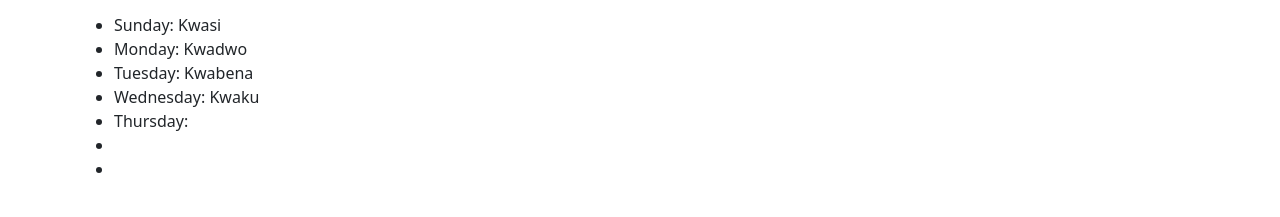
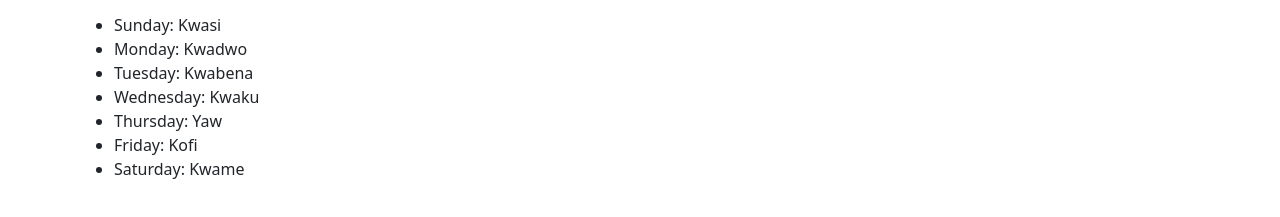
Before and after one commit to kahoragachau/Akan-Names, a plain HTML site: page index.html in a window 1280 px wide. Shown: the part 107-324 px from the top of the page. Drawn offline with nearby package versions, Linux system fonts and the light colour scheme.

Commit message:
Male names corresponding to the day od the week they were born

```diff
--- a/index.html
+++ b/index.html
@@ -20,9 +20,9 @@
             <li>Monday: Kwadwo</li>
             <li>Tuesday: Kwabena</li>
             <li>Wednesday: Kwaku</li>
-            <li>Thursday:</li>
-            <li></li>
-            <li></li>
+            <li>Thursday: Yaw</li>
+            <li>Friday: Kofi</li>
+            <li>Saturday: Kwame</li>
         </ul>
     </div>
     <script src="js/scripts.js"></script>
```
